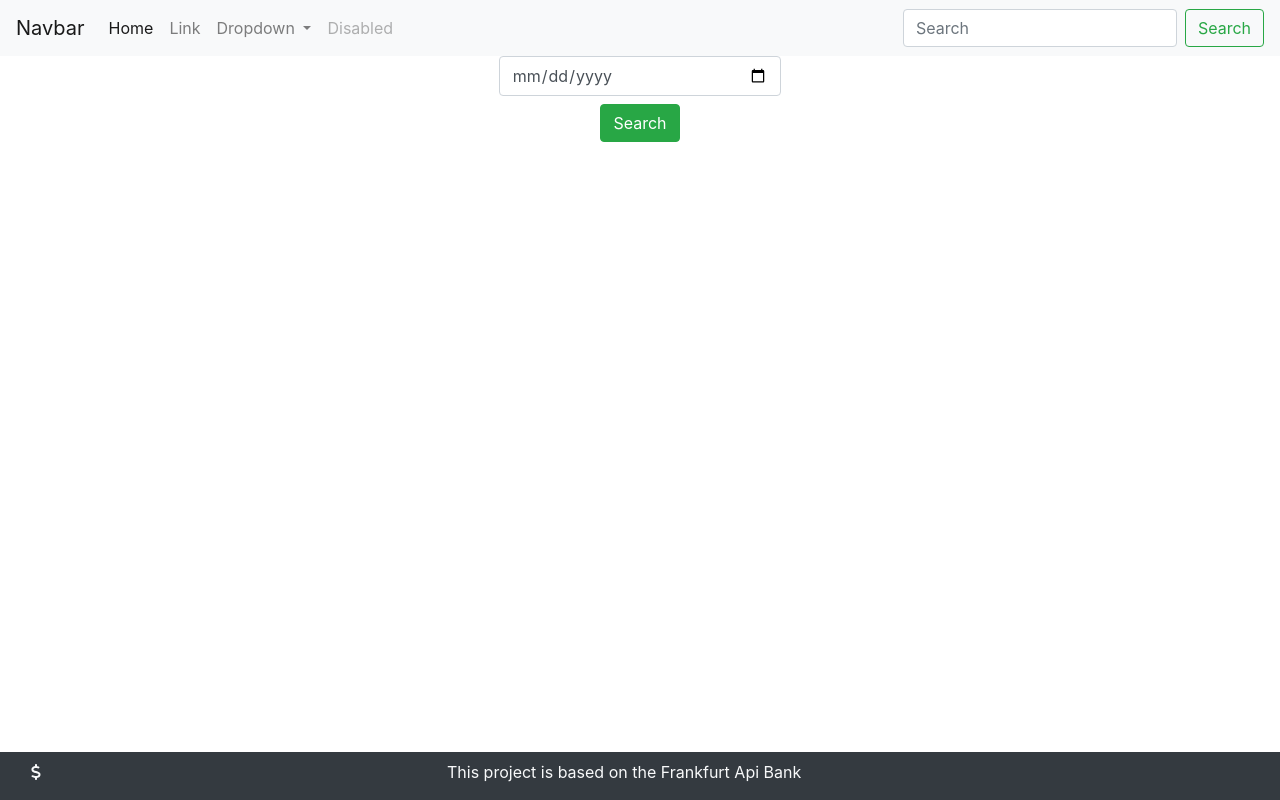
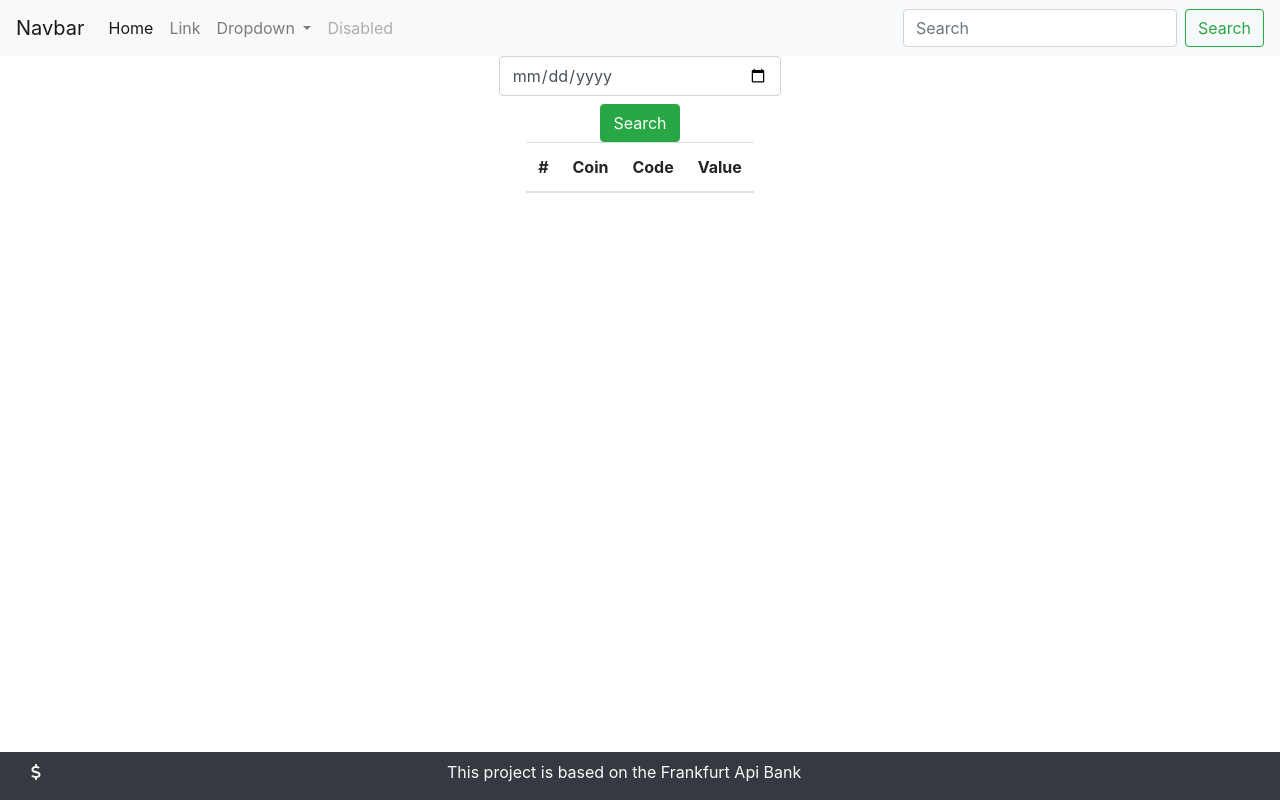
Before and after one commit to idmcarvalho/FrankfurterApi, an Angular app: page /historical in a window 1280 px wide. Built offline with nearby package versions, Linux system fonts and the light colour scheme.

Commit message:
historical pt2 wip

```diff
--- a/src/app/historical/historical.component.html
+++ b/src/app/historical/historical.component.html
@@ -6,5 +6,25 @@
         <div class="col-12 text-center mt-2">
             <button (click)="search()" class="btn btn-success">Search</button>
         </div>
+        <div>
+          <table class="table table-striped">
+            <thead>
+              <tr>
+                <th scope="col">#</th>
+                <th scope="col">Coin</th>
+                <th scope="col">Code</th>
+                <th scope="col">Value</th>
+              </tr>
+            </thead>
+            <tbody>
+              <tr *ngFor="let historical of this.historicalRatesArray">
+                <th scope="row">1</th>
+                <td>{{historical.label}}</td>
+                <td>{{historical.coin}}</td>
+                <td>{{historical.value}}</td>
+              </tr>
+            </tbody>
+          </table>
+        </div>
     </div>
 </div>
--- a/src/app/historical/historical.component.ts
+++ b/src/app/historical/historical.component.ts
@@ -1,4 +1,6 @@
 import { Component, OnInit } from '@angular/core';
+import { findCodeLabel } from '../globalAlgorithms/findCodeLabel';
+import { coins } from '../models/coins';
 import { RequestsService } from '../services/requests.service';
 
 @Component({
@@ -8,15 +10,29 @@ import { RequestsService } from '../services/requests.service';
 })
 export class HistoricalComponent implements OnInit {
   data:string = '';
-  constructor(private requestService:RequestsService) { }
+  historicalRates: coins | undefined;
+  historicalRatesArray: Array<coins> | undefined;
+  constructor(private requestService:RequestsService, private globalAlgorithms:findCodeLabel) { }
 
   ngOnInit(): void {
   }
 
   search(){
     this.requestService.getHistorical(this.data).subscribe(response => {
-      debugger;
-      console.log(response)
+      this.historicalRates=new coins()
+      this.historicalRatesArray=[]
+      let rawData=Object.entries(response.rates);
+      for(let i=0; i<=rawData.length-1;i++){
+        this.historicalRates={
+          label:this.globalAlgorithms.findLabel(rawData[i][0]),
+          coin:rawData[i][0],
+          value: String(rawData[i][1])
+        }
+        this.historicalRatesArray.push(this.historicalRates)
+      }
+
+
+console.log(this.historicalRatesArray)
     }, error => {
 
     })
--- a/src/app/latest/latest.component.ts
+++ b/src/app/latest/latest.component.ts
@@ -1,5 +1,5 @@
 import { Component, OnInit } from '@angular/core';
-import { latestRates } from '../models/latestRates';
+import { coins } from '../models/coins';
 import { RequestsService } from '../services/requests.service';
 import { findCodeLabel } from '../globalAlgorithms/findCodeLabel';
 import { exportToExcel } from '../globalAlgorithms/exportToExcel';
@@ -13,10 +13,10 @@ export class LatestComponent implements OnInit {
   //typeOfSearch variable initialization
   typeOfSearch: string = '';
   //Object that recieves the return from api
-  latestRates: latestRates | undefined;
+  latestRates: coins | undefined;
   //Array of objects of type latestRates
   //This array is used to show data through ngFor
-  latestRatesArray: Array<latestRates> | undefined;
+  latestRatesArray: Array<coins> | undefined;
   //Date to display on the table
   date: string = new Date().toUTCString();
   //Currency code
@@ -38,7 +38,7 @@ export class LatestComponent implements OnInit {
     //Service Request
     this.requestService.getAllLatestRates(this.codeCoin).subscribe(response => {
       //latesRates variable initialization
-      this.latestRates = new latestRates();
+      this.latestRates = new coins();
       //latesRatesArray variable initialization
       this.latestRatesArray = []
       //converting object that came from api into array of objects
--- a/src/app/models/latestRates.ts
+++ b/src/app/models/coins.ts
@@ -1,4 +1,4 @@
-export class latestRates{
+export class coins{
     label?:string;
     coin?:string;
     value?:string;
```
